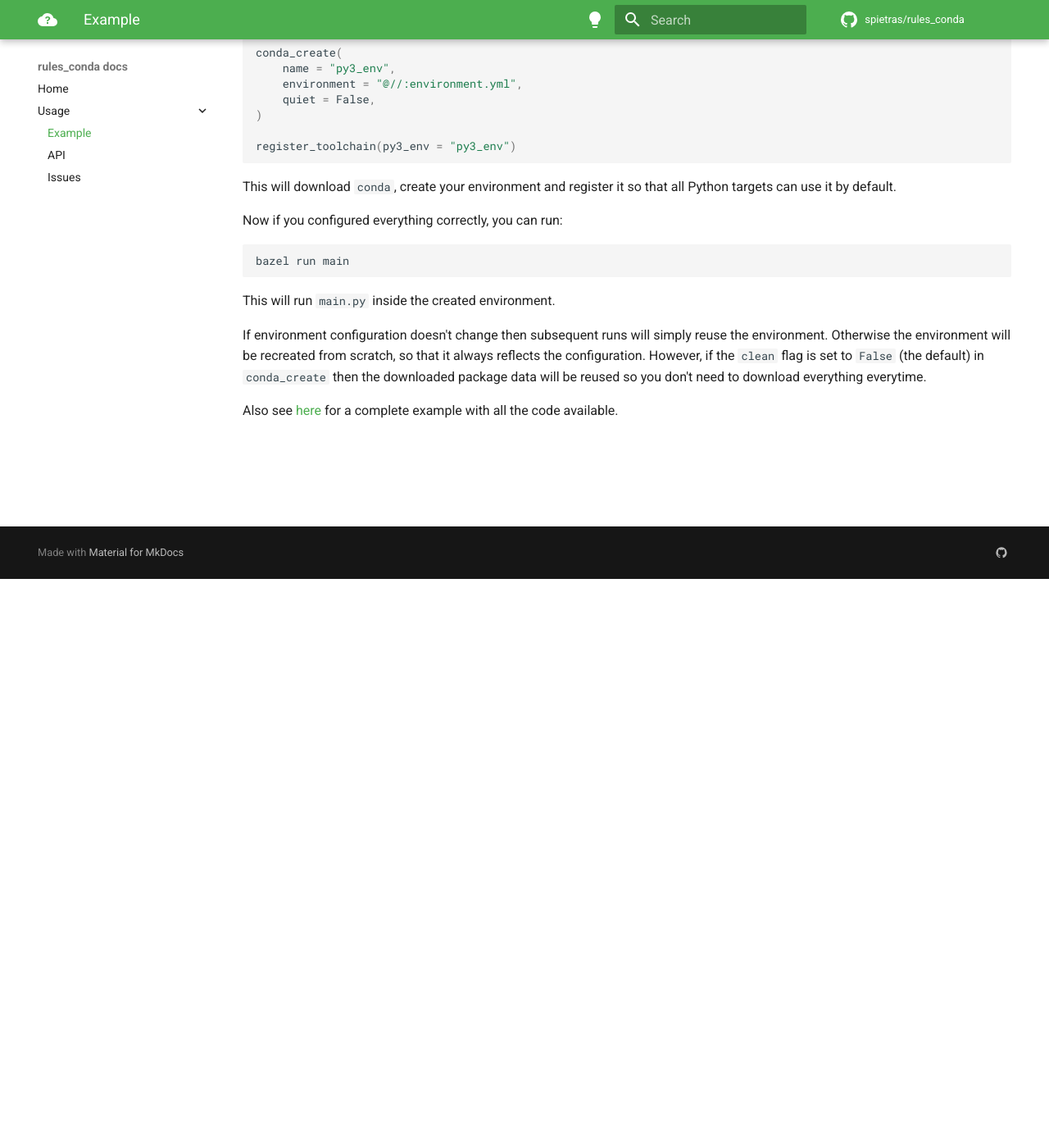
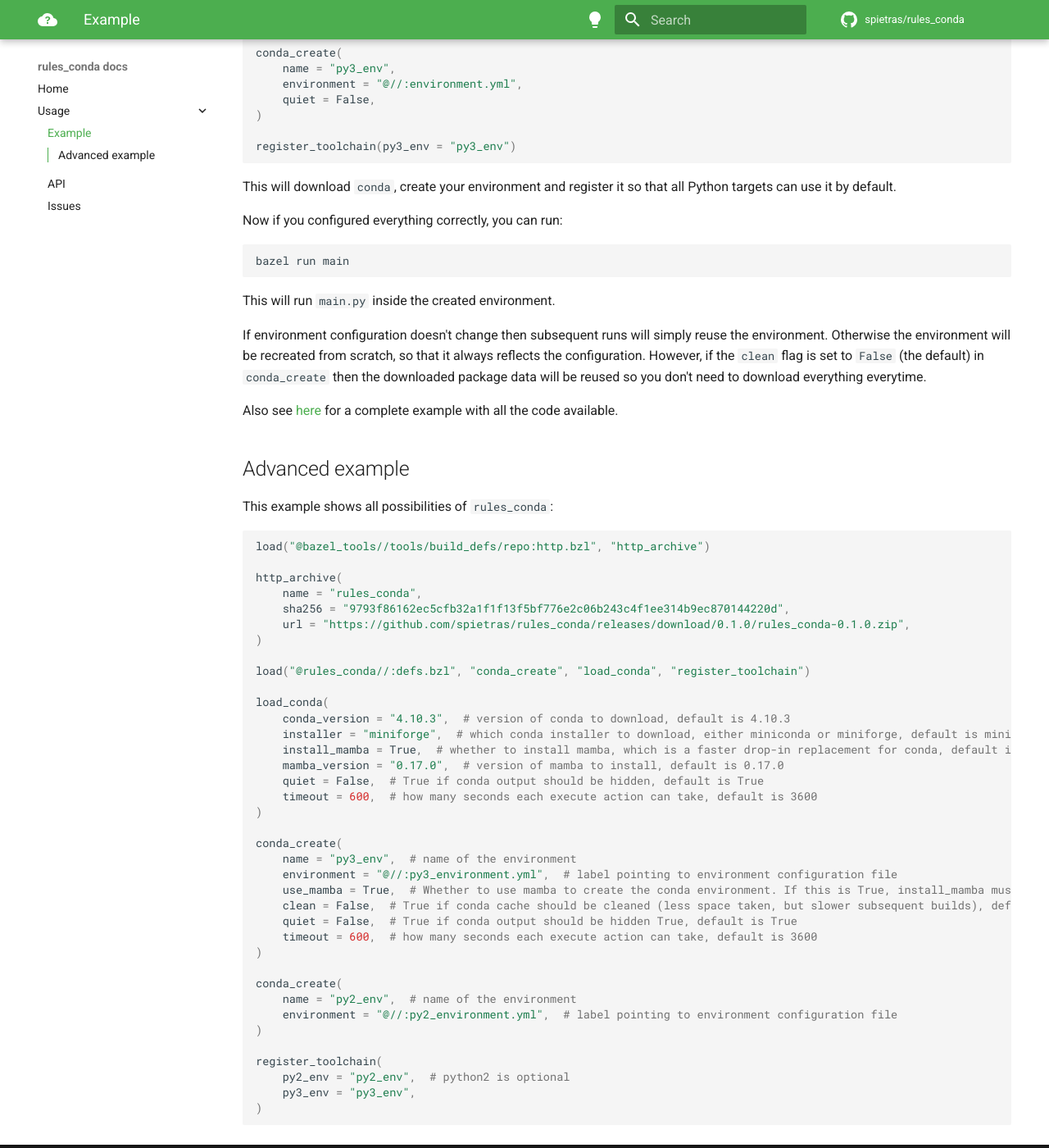
Before and after one commit to spietras/rules_conda, an MkDocs documentation site: the page built from docs/docs/usage/example.md, in a window 1280 px wide and 1400 px high, scrolled down 694 px. Shown: the whole window at 82% size. Built offline with MkDocs 1.6.1 and Material for MkDocs 9.7.7, drawn with Linux system fonts in a browser that asks for light colours; comment, search, counter and statistics services are not loaded; some of the changed text lies outside the part shown.

````diff
--- a/docs/docs/usage/example.md
+++ b/docs/docs/usage/example.md
@@ -23,8 +23,8 @@ load("@bazel_tools//tools/build_defs/repo:http.bzl", "http_archive")
 
 http_archive(
     name = "rules_conda",
-    sha256 = "c5ad3a077bddff381790d64dd9cc1516b8133c1d695eb3eff4fed04a39dc4522",
-    url = "https://github.com/spietras/rules_conda/releases/download/0.0.6/rules_conda-0.0.6.zip"
+    sha256 = "9793f86162ec5cfb32a1f1f13f5bf776e2c06b243c4f1ee314b9ec870144220d",
+    url = "https://github.com/spietras/rules_conda/releases/download/0.1.0/rules_conda-0.1.0.zip"
 )
 
 load("@rules_conda//:defs.bzl", "conda_create", "load_conda", "register_toolchain")
@@ -55,3 +55,47 @@ Otherwise the environment will be recreated from scratch, so that it always refl
 However, if the `clean` flag is set to `False` (the default) in `conda_create` then the downloaded package data will be reused so you don't need to download everything everytime.
 
 Also see [here](https://github.com/spietras/rules_conda/tree/main/example) for a complete example with all the code available.
+
+## Advanced example
+
+This example shows all possibilities of `rules_conda`:
+
+```starlark
+load("@bazel_tools//tools/build_defs/repo:http.bzl", "http_archive")
+
+http_archive(
+    name = "rules_conda",
+    sha256 = "9793f86162ec5cfb32a1f1f13f5bf776e2c06b243c4f1ee314b9ec870144220d",
+    url = "https://github.com/spietras/rules_conda/releases/download/0.1.0/rules_conda-0.1.0.zip",
+)
+
+load("@rules_conda//:defs.bzl", "conda_create", "load_conda", "register_toolchain")
+
+load_conda(
+    conda_version = "4.10.3",  # version of conda to download, default is 4.10.3
+    installer = "miniforge",  # which conda installer to download, either miniconda or miniforge, default is miniconda
+    install_mamba = True,  # whether to install mamba, which is a faster drop-in replacement for conda, default is False
+    mamba_version = "0.17.0",  # version of mamba to install, default is 0.17.0
+    quiet = False,  # True if conda output should be hidden, default is True
+    timeout = 600,  # how many seconds each execute action can take, default is 3600
+)
+
+conda_create(
+    name = "py3_env",  # name of the environment
+    environment = "@//:py3_environment.yml",  # label pointing to environment configuration file
+    use_mamba = True,  # Whether to use mamba to create the conda environment. If this is True, install_mamba must also be True	False
+    clean = False,  # True if conda cache should be cleaned (less space taken, but slower subsequent builds), default is False
+    quiet = False,  # True if conda output should be hidden	True, default is True
+    timeout = 600,  # how many seconds each execute action can take, default is 3600
+)
+
+conda_create(
+    name = "py2_env",  # name of the environment
+    environment = "@//:py2_environment.yml",  # label pointing to environment configuration file
+)
+
+register_toolchain(
+    py2_env = "py2_env",  # python2 is optional
+    py3_env = "py3_env",
+)
+```
````
Also changed, not shown: README.md, 1 other file.
